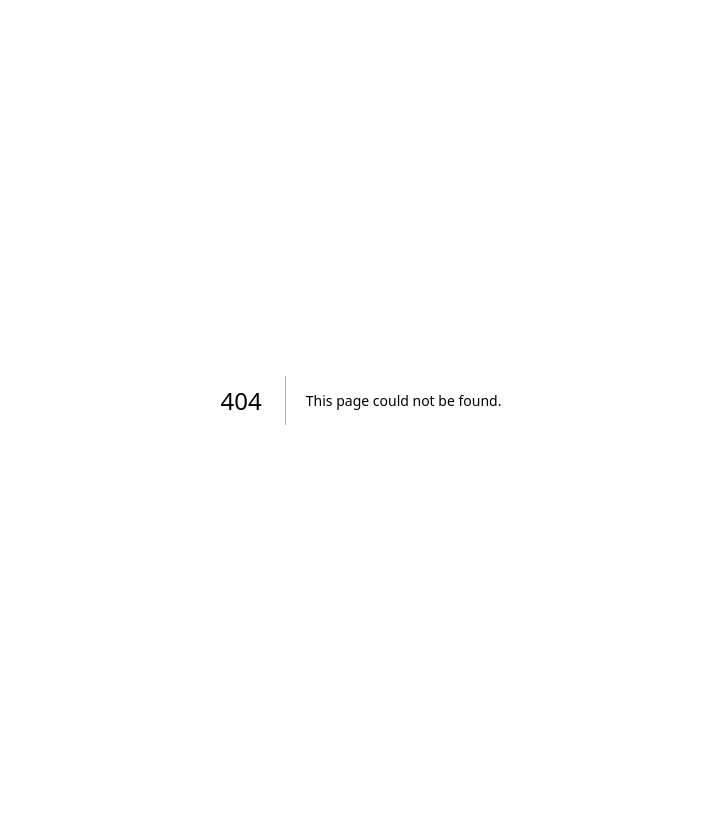
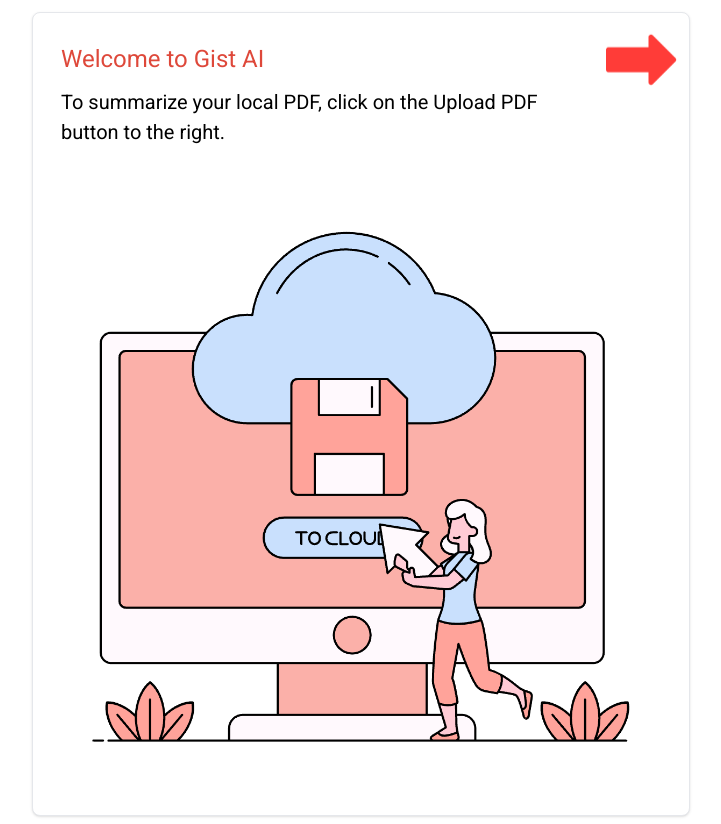
Before and after one commit to SayoniDuttaRoy/gistaiwebsite, a Next.js app: page /upload_pdf in a window 1280 px wide. Before the commit this address had no page. Shown: the whole page, without its empty margins (279-1000 px from the left). Before the commit the page ends 800 px from the top, so only its background shows below. Built offline with nearby package versions, Linux system fonts and the light colour scheme.

Commit message:
Add Upload PDF page

```diff
--- /dev/null
+++ b/pages/upload_pdf.tsx
@@ -0,0 +1,36 @@
+import { rightArrowRed, uploadFileImage } from "@/public/assets";
+import Head from "next/head";
+import Image from "next/image";
+
+export default function UploadPdf() {
+    return (
+        <>
+          <Head>
+            <title>Gist AI - Upload PDF File</title>
+            <meta name="title" content="Upload PDF file to summarize it" />
+            <meta name="description" content="Upload PDF file to summarize it" />
+            <meta name="viewport" content="width=device-width, initial-scale=1"></meta>
+            <link rel="icon" href='/favicon.png' />
+          </Head>
+
+          <main className="font-bodyFont overflow-x-hidden overflow-y-scroll px-5">
+            <section className="min-h-screen flex items-center justify-center">
+                <div className="p-2 bg-white border border-gray-200 rounded-lg shadow mt-3 m-2">
+                    <div className="flex flex-row justify-between max-w-imageContainer">
+                        <div className="m-[20px]">
+                            <p className="text-textRed text-[24px] mb-[10px]">Welcome to Gist AI</p>
+                            <p className="text-textBlack text-[20px]">To summarize your local PDF, click on the Upload PDF button to the right.</p>
+                        </div>
+                        <div className="w-[100px] h-[36px] animate-bounce">
+                            <Image className="object-contain rounded-lg" src={rightArrowRed} alt="forward to timestamp in youtube video" />
+                        </div>
+                    </div>
+                    <div className="max-w-imageContainer">
+                        <Image className="object-contain rounded-lg" src={uploadFileImage} alt="forward to timestamp in youtube video" />
+                    </div>
+                </div>
+            </section>
+          </main>
+        </>
+      );
+}
--- a/pages/welcome_v2.tsx
+++ b/pages/welcome_to_gist_ai.tsx
@@ -4,7 +4,7 @@ import { howToUseGist, upRightArrow } from "@/public/assets";
 import Head from "next/head";
 import Image from "next/image";
 
-export default function Welcome_V2() {
+export default function WelcomeToGistAI() {
     return (
       <>
         <Head>
--- a/public/assets/index.ts
+++ b/public/assets/index.ts
@@ -6,9 +6,11 @@ import featureReadMore from "./images/feature_read_more.png"
 import featureJumpToYtTime from "./images/feature_jump_to_yt_time.png";
 import featurePdf from "./images/feature_pdf.png";
 import featureBreakIntoBlocks from "./images/feature_break_into_blocks.png";
+import uploadFileImage from "./images/upload_file_illustration.png";
+import rightArrowRed from "./images/right-arrow.png";
 import upRightArrow from "./images/up-right-arrow.png"
 import howToUseGist from "./images/how_to_use_gist.png"
 
 export { logo10050, chromeLogo, starRating,
     featureSaveTime, featureReadMore, featureJumpToYtTime, featurePdf,
-    featureBreakIntoBlocks, upRightArrow, howToUseGist };
+    featureBreakIntoBlocks, upRightArrow, rightArrowRed, howToUseGist, uploadFileImage };
```
Also changed, not shown: public/assets/images/right-arrow.png (added), public/assets/images/upload_file_illustration.png (added).
